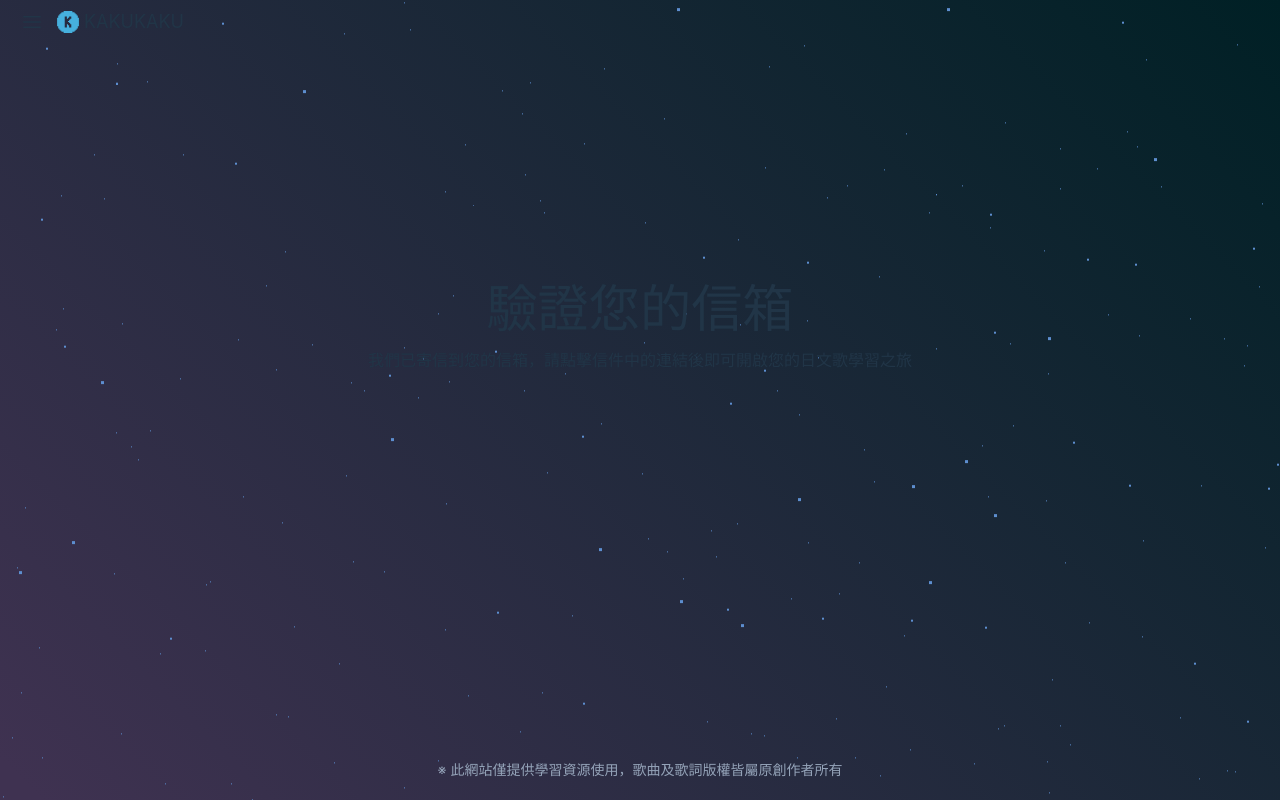
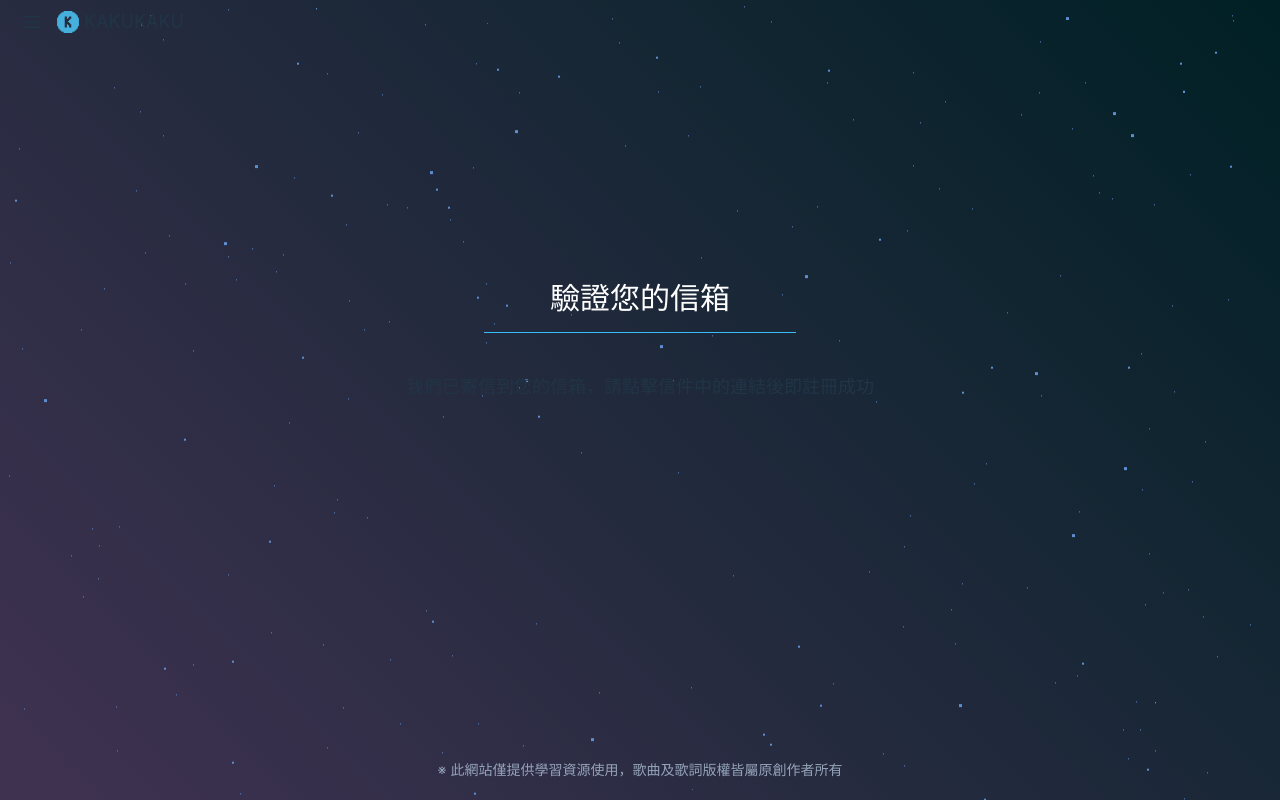
Before and after one commit to seesawjack/KAKUKAKU, a Vue app: page /onboarding in a window 1280 px wide. Built offline with nearby package versions, Linux system fonts and the light colour scheme.

Commit message:
202308161535-驗證會員跳轉機制調整階段一完成

```diff
--- a/src/components/molecules/MolsAuth.vue
+++ b/src/components/molecules/MolsAuth.vue
@@ -4,14 +4,14 @@
       <div class="flex items-center justify-center mt-6">
         <a
           href="/login"
-          class="w-1/3 pb-4 font-medium text-center text-gray-500 text-xl capitalize border-b"
+          class="w-1/3 pb-4 font-medium text-center text-gray-500 text-3xl capitalize border-b"
           :class="{ 'border-sky-400 text-white': atLoginPage === 'login' }"
         >
           登入
         </a>
         <a
           href="/signup"
-          class="w-1/3 pb-4 font-medium text-center text-xl text-gray-600 capitalize border-b"
+          class="w-1/3 pb-4 font-medium text-center text-3xl text-gray-600 capitalize border-b"
           :class="{ 'border-sky-400 text-white': atLoginPage === 'signup' }"
         >
           註冊
--- /dev/null
+++ b/src/components/organisms/OrganAuthOnboarding.vue
@@ -0,0 +1,45 @@
+<template>
+  <section class="mt-56">
+    <div class="container mx-auto">
+      <div class="flex items-center justify-center">
+        <p
+          class="w-2/3 pb-4 font-medium text-center text-white text-3xl capitalize border-b border-sky-400"
+        >
+         {{ title }}
+        </p>
+      </div>
+      <p class="mt-10 text-lg">
+        {{ subTitle }}
+      </p>
+      <div v-if="!isLoggedIn" class="text-lg text-gray-300">
+        <p>※ 若收件匣無顯示新郵件，請至垃圾郵件尋找</p>
+      </div>
+    </div>
+  </section>
+</template>
+
+<script setup>
+import { ref,onBeforeMount } from "vue";
+import { useRouter } from "vue-router";
+import { useAuthStore } from "../../stores/auth";
+
+const router = useRouter();
+const { isLoggedIn } = useAuthStore();
+
+const title = ref('');
+const subTitle = ref('');
+
+onBeforeMount(()=>{
+  if(isLoggedIn()){
+    title.value = '驗證成功';
+    subTitle.value = '註冊會員成功，一分鐘後會自動替您跳轉到首頁';
+
+    setTimeout(() => {
+      router.push('/song/search')
+    }, 1000);
+    return;
+  }
+  title.value = '驗證您的信箱';
+  subTitle.value = '我們已寄信到您的信箱，請點擊信件中的連結後即註冊成功';
+})
+</script>
--- a/src/components/organisms/OrganPasswordForget.vue
+++ b/src/components/organisms/OrganPasswordForget.vue
@@ -2,12 +2,12 @@
     <section>
         <div class="container mx-auto">
             <div class="flex items-center justify-center mt-6">
-                <p class="w-2/3 pb-4 font-medium text-center text-white text-xl capitalize border-b border-sky-400">
+                <p class="w-2/3 pb-4 font-medium text-center text-white text-3xl capitalize border-b border-sky-400">
                     請輸入信箱
                 </p>
             </div>
-            <p class="mt-10">請輸入您註冊時的信箱，我們會發送更新密碼的連結到您的信箱</p>
-            <div class="text-sm text-left text-gray-300">
+            <p class="mt-10 text-lg">請輸入您註冊時的信箱，我們會發送更新密碼的連結到您的信箱</p>
+            <div class="text-lg text-left text-gray-300">
                 <p>※ 若收件匣無顯示新郵件，請至垃圾郵件尋找</p>
                 <p>※ 更新密碼郵件有時間限制，若十分鐘內未點擊連結請重新申請</p>
             </div>
--- a/src/components/organisms/OrganPasswordUpdate.vue
+++ b/src/components/organisms/OrganPasswordUpdate.vue
@@ -2,7 +2,7 @@
     <section>
         <div class="container mx-auto w-full">
             <div class="w-full flex items-center justify-center mt-6">
-                <p class="w-2/3 pb-4 font-medium text-center text-white text-xl capitalize border-b border-sky-400">
+                <p class="w-2/3 pb-4 font-medium text-center text-white text-3xl capitalize border-b border-sky-400">
                     更新密碼
                 </p>
             </div>
--- a/src/pages/Auth/OnboardingPage.vue
+++ b/src/pages/Auth/OnboardingPage.vue
@@ -1,6 +1,7 @@
 <template>
-  <div class="mt-56">
-    <h1>驗證您的信箱</h1>
-    <p class="mt-3">我們已寄信到您的信箱，請點擊信件中的連結後即可開啟您的日文歌學習之旅</p>
-  </div>
+  <organ-auth-onboarding/>
 </template>
+
+<script setup>
+import OrganAuthOnboarding from '../../components/organisms/OrganAuthOnboarding.vue';
+</script>
--- a/src/stores/api/index.js
+++ b/src/stores/api/index.js
@@ -12,8 +12,8 @@ export const useApiStore = defineStore("api", () => {
       options: {
         data: {
           ...meta,
-          emailRedirectTo: "http://localhost:5173/login",
         },
+        emailRedirectTo: "http://localhost:5173/onboarding",
       },
     });
     if (error) return { error };
```
